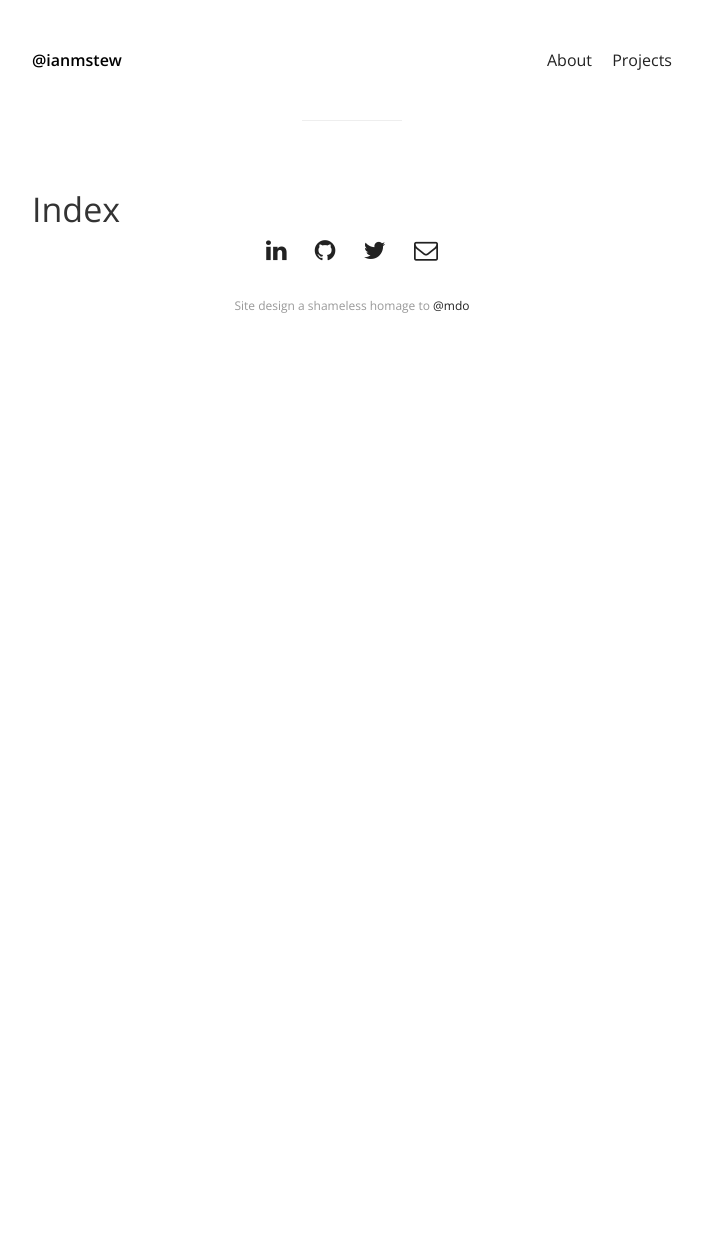
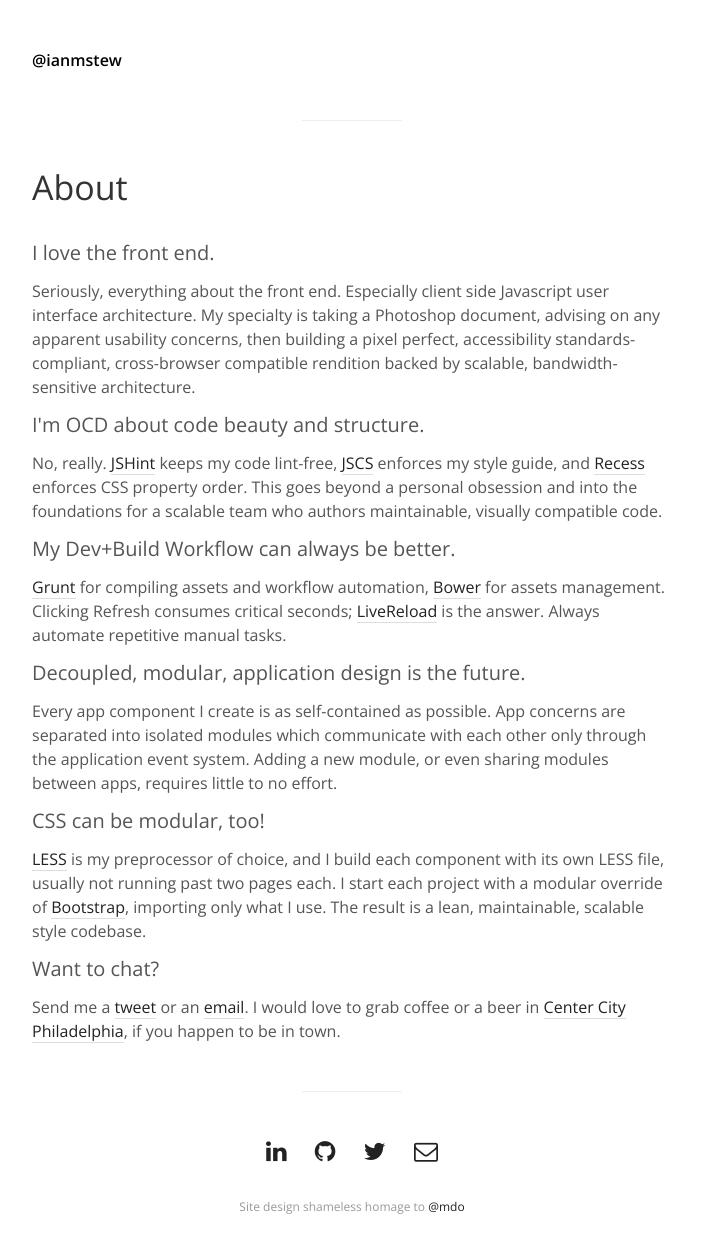
Before and after one commit to ianmstew/ianmstew.github.io, a Jekyll site: the page built from index.md, in a window 1280 px wide. Shown: the whole page, without its empty margins (288-991 px from the left). Built offline with Jekyll 4.4.1, drawn with Linux system fonts in a browser that asks for light colours; Markdown is read by kramdown in place of the engine named in the settings; before the commit the page ends 900 px from its top, so only the background shows below that.

Commit message:
Slimmed down site to single page About

```diff
--- a/_includes/footer.html
+++ b/_includes/footer.html
@@ -13,5 +13,5 @@
   </li>
 </ul>
 <div class="design-attribution">
-  Site design a shameless homage to <a href="http://markdotto.com/about/">@mdo</a>
+  Site design shameless homage to <a href="http://markdotto.com/about/">@mdo</a>
 </div>
--- a/_includes/header.html
+++ b/_includes/header.html
@@ -1,7 +1,6 @@
 <nav class="header-nav" role="navigation">
   <a href="/" class="header-logo">@ianmstew</a>
   <ul class="header-nav-items">
-    <li><a href="/about">About</a></li>
-    <li><a href="/projects">Projects</a></li>
+    <!--<li><a href="/about">About</a></li>-->
   </ul>
 </nav>
--- a/index.md
+++ b/index.md
@@ -1,6 +1,52 @@
 ---
-layout: default
-title: '@ianmstew'
+layout: page
+page-title: About
 ---
 
-# Index
+<div>
+  <p>
+    I love the front end.
+  </p>
+</div>
+
+Seriously, everything about the front end.  Especially client side Javascript user interface architecture.  My specialty is taking a Photoshop document, advising on any apparent usability concerns, then building a pixel perfect, accessibility standards-compliant, cross-browser compatible rendition backed by scalable, bandwidth-sensitive architecture.
+
+<div>
+  <p>
+    I'm OCD about code beauty and structure.
+  </p>
+</div>
+
+No, really.  [JSHint](https://github.com/jshint/jshint/) keeps my code lint-free, [JSCS](https://github.com/mdevils/node-jscs) enforces my style guide, and [Recess](https://github.com/twitter/recess) enforces CSS property order.  This goes beyond a personal obsession and into the foundations for a scalable team who authors maintainable, visually compatible code.
+
+<div>
+  <p>
+    My Dev+Build Workflow can always be better.
+  </p>
+</div>
+
+[Grunt](https://github.com/gruntjs/grunt) for compiling assets and workflow automation, [Bower](https://github.com/bower/bower) for assets management.  Clicking Refresh consumes critical seconds; [LiveReload](https://chrome.google.com/webstore/detail/livereload/jnihajbhpnppcggbcgedagnkighmdlei?hl=en) is the answer.  Always automate repetitive manual tasks.
+
+<div>
+  <p>
+    Decoupled, modular, application design is the future.
+  </p>
+</div>
+
+Every app component I create is as self-contained as possible.  App concerns are separated into isolated modules which communicate with each other only through the application event system.  Adding a new module, or even sharing modules between apps, requires little to no effort.
+
+<div>
+  <p>
+    CSS can be modular, too!
+  </p>
+</div>
+
+[LESS](https://github.com/less/less.js/) is my preprocessor of choice, and I build each component with its own LESS file, usually not running past two pages each.  I start each project with a modular override of [Bootstrap](https://github.com/twbs/bootstrap), importing only what I use.  The result is a lean, maintainable, scalable style codebase.
+
+<div>
+  <p>
+    Want to chat?
+  </p>
+</div>
+
+Send me a [tweet](https://twitter.com/ianmstew) or an [email](mailto:ianmstew at gmail dot com).  I would love to grab coffee or a beer in [Center City Philadelphia](https://www.google.com/maps/@39.953824,-75.163214,3a,75y,193.15h,107.45t/data=!3m4!1e1!3m2!1soHXFJIZA1b8e_EMIeh0vIg!2e0), if you happen to be in town.
```
Also changed, not shown: projects/index.md (deleted, +0 -6 lines).
